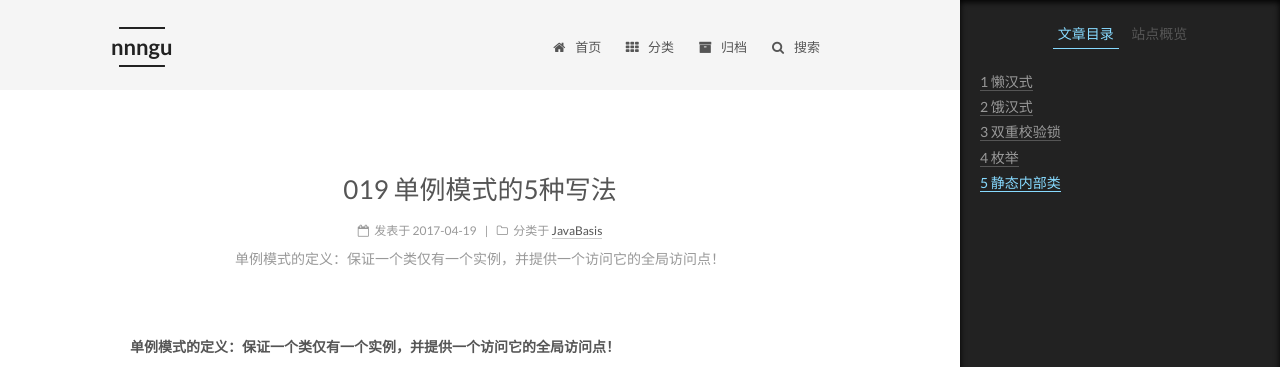
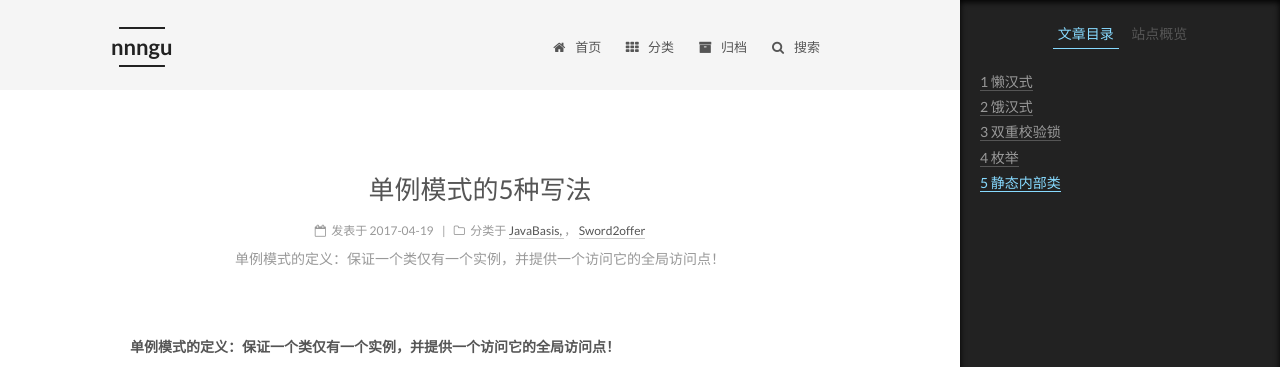
Before and after one commit to nnngu/LearningNotes, a Jekyll site: the page built from _posts/2017-04-19-019 单例模式的5种写法.md, in a window 1280 px wide. Shown: the top 367 px of the page. Built offline with Jekyll 4.4.1, drawn with Linux system fonts in a browser that asks for light colours; part of the change alters nothing that is shown.

Commit message:
修改文件: _posts/2017-04-19-019 单例模式的5种写法.md

```diff
--- a/_posts/2017-04-19-019 单例模式的5种写法.md
+++ b/_posts/2017-04-19-019 单例模式的5种写法.md
@@ -1,5 +1,6 @@
 ---
-categories: JavaBasis
+title: 单例模式的5种写法
+categories: JavaBasis, Sword2offer
 description: 单例模式的定义：保证一个类仅有一个实例，并提供一个访问它的全局访问点！
 ---
 
```
